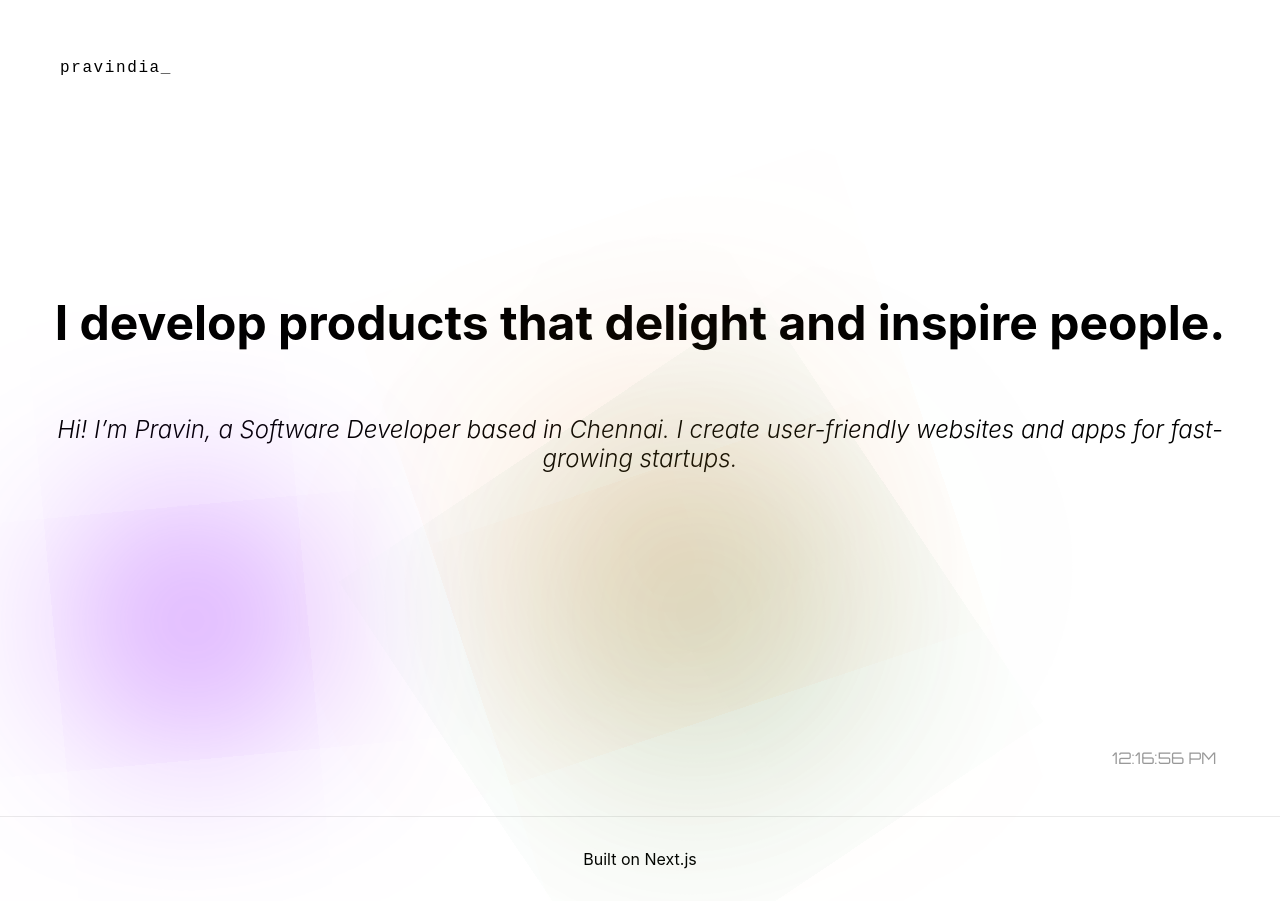
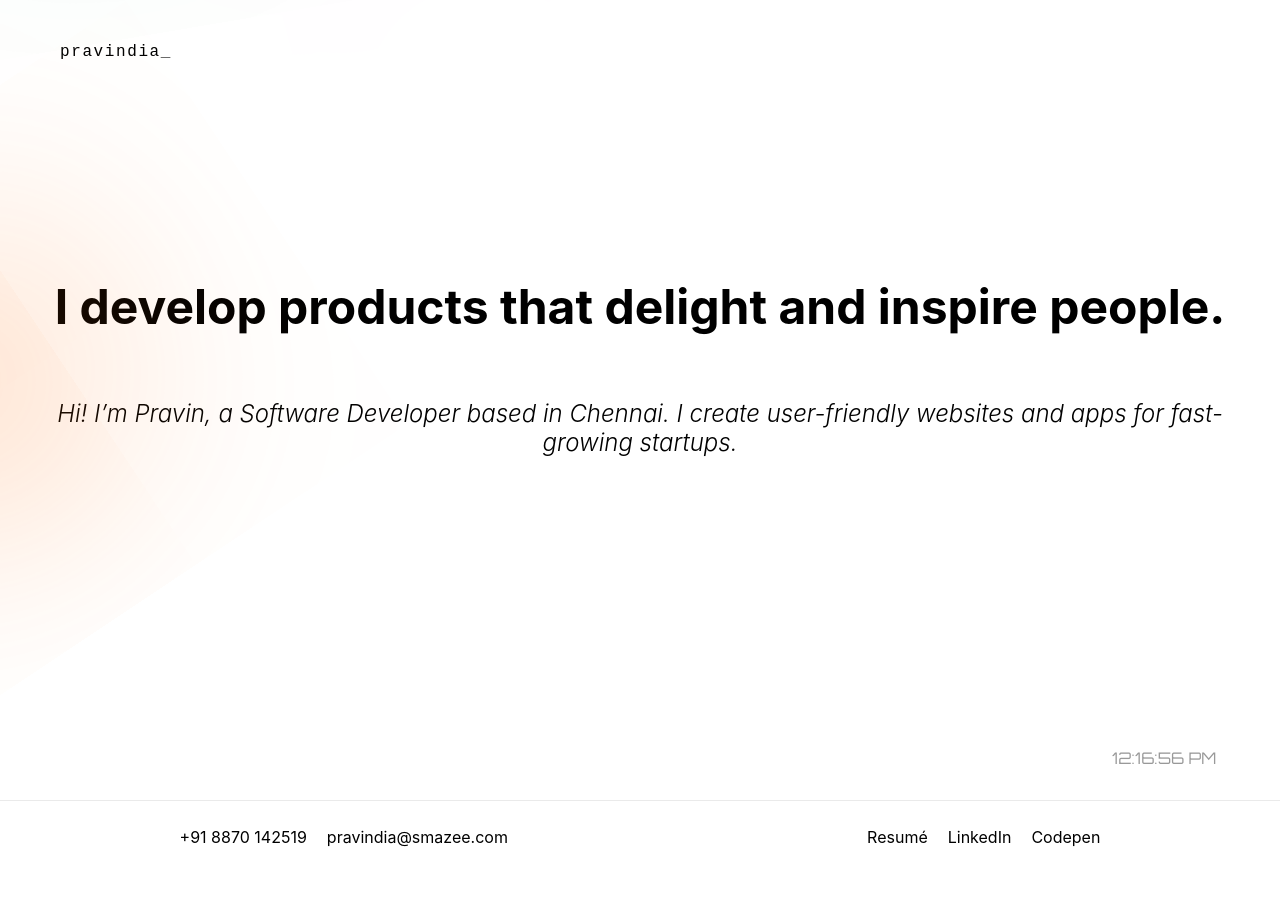
Before and after one commit to pravindia/pravindia, a Next.js app: page / in a window 1280 px wide. After the commit the page ends 873 px from the top, so only its background shows below. Built offline with nearby package versions, Linux system fonts and the light colour scheme.

Commit message:
add:cursor

```diff
--- /dev/null
+++ b/components/Cursor/Cursor.tsx
@@ -0,0 +1,30 @@
+import { CSSProperties, useEffect, useState } from "react";
+import { motion, Variants } from "framer-motion";
+
+const cursorStye: CSSProperties = {
+  backgroundColor: "#blue",
+  height: "32px",
+  width: "32px",
+  borderRadius: "50%",
+  position: "fixed",
+  color:'white',
+  boxShadow: "currentcolor -156px 0px 40px 2px",
+  top: '0',
+  left: '0',
+  background: 'transperent',
+  pointerEvents: "none",
+  backfaceVisibility: 'hidden',
+  overflow: 'hidden'
+};
+
+const Cursor = (props: {variants: Variants, curVariant: string}) => {
+  return (
+    <motion.div
+      style={cursorStye}
+      variants={props.variants}
+      animate={props.curVariant}
+    />
+  );
+};
+
+export default Cursor;
--- /dev/null
+++ b/components/Footer/Footer.module.scss
@@ -0,0 +1,18 @@
+.footer {
+  display: flex;
+  flex: 1;
+  padding: 1rem 0;
+  border-top: 1px solid #eaeaea;
+  justify-content: center;
+  align-items: center;
+}
+
+.footer div {
+  display: flex;
+  justify-content: center;
+  align-items: center;
+  flex-grow: 1;
+  a {
+    padding: 10px;
+  }
+}
--- /dev/null
+++ b/components/Footer/Footer.tsx
@@ -0,0 +1,37 @@
+import styles from "./Footer.module.scss";
+
+const Footer = (props: { textEnter: any; textLeave: any }) => {
+  return (
+    <footer className={styles.footer}>
+      <div>
+        <a href="tel:+918870142519">+91 8870 142519</a>
+        <a href="tel:+918870142519">pravindia@smazee.com</a>
+      </div>
+      <div>
+        <a
+          onMouseEnter={props.textEnter}
+          onMouseLeave={props.textLeave}
+          href=""
+        >
+          Resumé
+        </a>
+        <a
+          onMouseEnter={props.textEnter}
+          onMouseLeave={props.textLeave}
+          href=""
+        >
+          LinkedIn
+        </a>
+        <a
+          onMouseEnter={props.textEnter}
+          onMouseLeave={props.textLeave}
+          href=""
+        >
+          Codepen
+        </a>
+      </div>
+    </footer>
+  );
+};
+
+export default Footer;
--- a/components/Timer/Timer.tsx
+++ b/components/Timer/Timer.tsx
@@ -1,26 +1,28 @@
 import { timeStamp } from "console";
 import React, { useEffect } from "react";
 import { useState } from "react";
-import style from './Timer.module.scss'
+import style from "./Timer.module.scss";
 
 const Timer = () => {
-    let timezone = "Asia/Kolkata";
-
+  let timezone = "Asia/Kolkata";
 
   const [time, setTime] = useState<Date>();
-
 
   useEffect(() => {
     const interval = setInterval(() => setTime(new Date(Date.now())), 1000);
     return () => clearInterval(interval);
-  }, []);
-  return <div>
-    <p>
-      <span className={style.p}>
-        {new Intl.DateTimeFormat("en", { hour: "2-digit", minute:"2-digit", second:"2-digit", hour12:true,  timeZone: timezone}).format(time)}
-      </span>
-    </p>
-    </div>;
+  }, [time]);
+  return (
+    <span className={style.p} suppressHydrationWarning>
+      {new Intl.DateTimeFormat("en", {
+        hour: "2-digit",
+        minute: "2-digit",
+        second: "2-digit",
+        hour12: true,
+        timeZone: timezone,
+      }).format(time)}
+    </span>
+  );
 };
 
 export default Timer;
--- a/package.json
+++ b/package.json
@@ -9,6 +9,7 @@
     "lint": "next lint"
   },
   "dependencies": {
+    "framer-motion": "^7.6.4",
     "next": "13.0.0",
     "react": "18.2.0",
     "react-dom": "18.2.0"
--- a/pages/index.tsx
+++ b/pages/index.tsx
@@ -1,11 +1,47 @@
-import Head from 'next/head'
-import styles from '../styles/Home.module.scss'
-import Header from '../components/Header/Header';
-import Timer from '../components/Timer/Timer';
+import Head from "next/head";
+import styles from "../styles/Home.module.scss";
+import Header from "../components/Header/Header";
+import Timer from "../components/Timer/Timer";
+import Footer from "../components/Footer/Footer";
+import Cursor from "../components/Cursor/Cursor";
+import { Variants } from "framer-motion";
+import { useEffect, useState } from "react";
 
 export default function Home() {
+  const [mousePosition, setMousePosition] = useState({
+    x: 0,
+    y: 0,
+  });
+  const [cursorVariant, setCursorVariant] = useState<string>("inactive");
+  useEffect(() => {
+    const mouseMove = (e: any) => {
+      setMousePosition({
+        x: e.clientX,
+        y: e.clientY,
+      });
+    };
+    window.addEventListener("mousemove", mouseMove);
+    return () => {
+      window.removeEventListener("mousemove", mouseMove);
+    };
+  }, []);
+  const variants: Variants = {
+    inactive: {
+      x: mousePosition.x + 140,
+      y: mousePosition.y - 16,
+    },
+    active: {
+      x: mousePosition.x + 140,
+      y: mousePosition.y - 16,
+      color: 'blue'
+    },
+  };
+
+  const textEnter = () => setCursorVariant("active");
+  const textLeave = () => setCursorVariant("inactive");
   return (
     <>
+      <Cursor variants={variants} curVariant={cursorVariant} />
       <Header></Header>
       <Timer />
       <div className={styles.container}>
@@ -21,21 +57,19 @@ export default function Home() {
           <meta name="description" content="Hi, I'm Pravin Kumar" />
           <link rel="icon" href="/favicon.ico" />
         </Head>
-      <main className={styles.main}>
+        <main>
+          <section className={styles.home}>
             <h1 className={styles.title}>
               I <span>develop products</span> that delight and inspire people.
             </h1>
-
             <p className={styles.description}>
-        Hi! I’m Pravin, a Software Developer based in Chennai. I create user-friendly websites and apps for fast-growing startups.
+              Hi! I’m Pravin, a Software Developer based in Chennai. I create
+              user-friendly websites and apps for fast-growing startups.
             </p>
-
+          </section>
         </main>
-
-      <footer className={styles.footer}>
-          Built on Next.js
-      </footer>
+        <Footer textLeave={textLeave} textEnter={textEnter}></Footer>
       </div>
     </>
-  )
+  );
 }
--- a/styles/Home.module.scss
+++ b/styles/Home.module.scss
@@ -16,7 +16,7 @@
 //   90% { transform:translate(-10%, 10%) }
 // }
 
-.main {
+.home {
   min-height: 100vh;
   padding: 4rem 0;
   flex: 1;
@@ -35,22 +35,6 @@
 //   position: fixed;
 //   animation: grain 8s steps(10) infinite;
 // }
-
-.footer {
-  display: flex;
-  flex: 1;
-  padding: 2rem 0;
-  border-top: 1px solid #eaeaea;
-  justify-content: center;
-  align-items: center;
-}
-
-.footer a {
-  display: flex;
-  justify-content: center;
-  align-items: center;
-  flex-grow: 1;
-}
 
 .title a {
   color: #0070f3;
@@ -147,7 +131,6 @@ $particleSize: 30vmin;
 $animationDuration: 45s;
 $amount: 3;
 .background {
-
   overflow: hidden;
   width: 100vw;
   height: 100%;
```
Also changed, not shown: 1 other file (tests, documents, lock files or other folders). Lines whose indentation alone changed are shown as unchanged.
